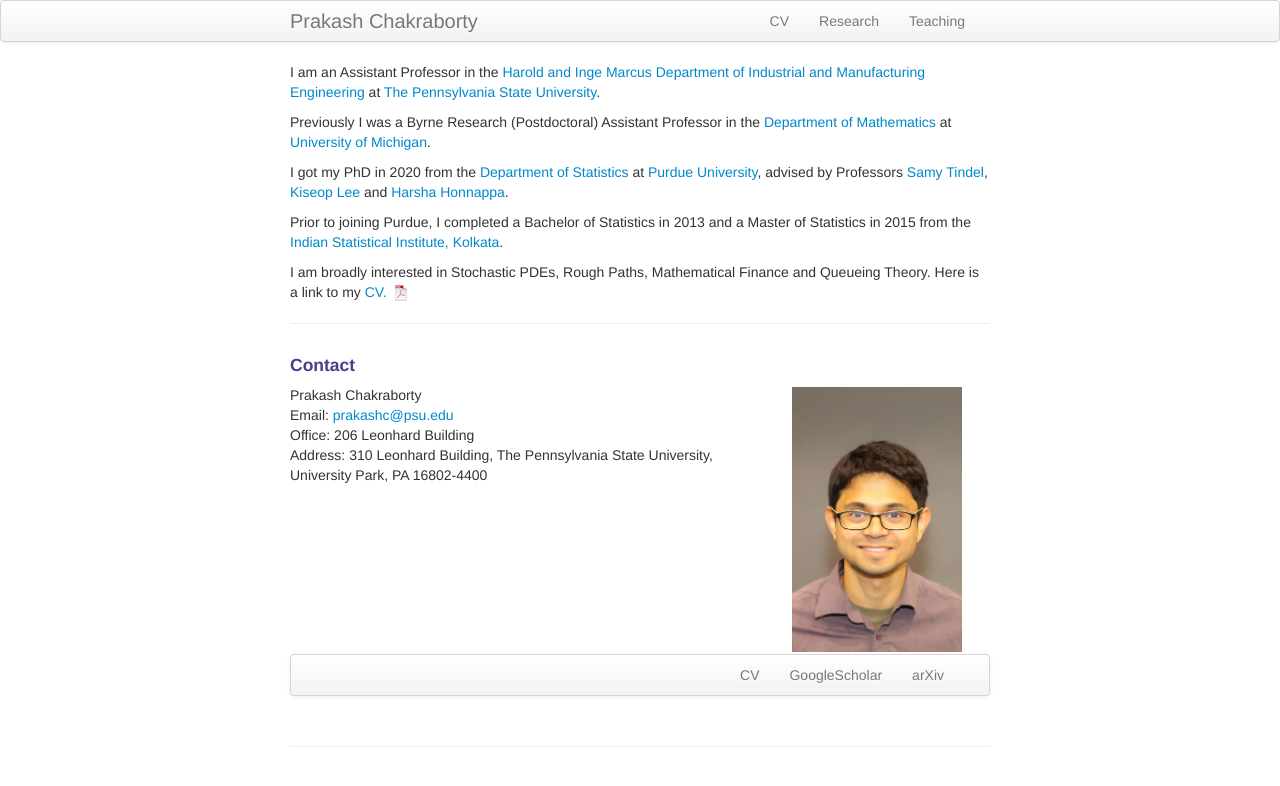
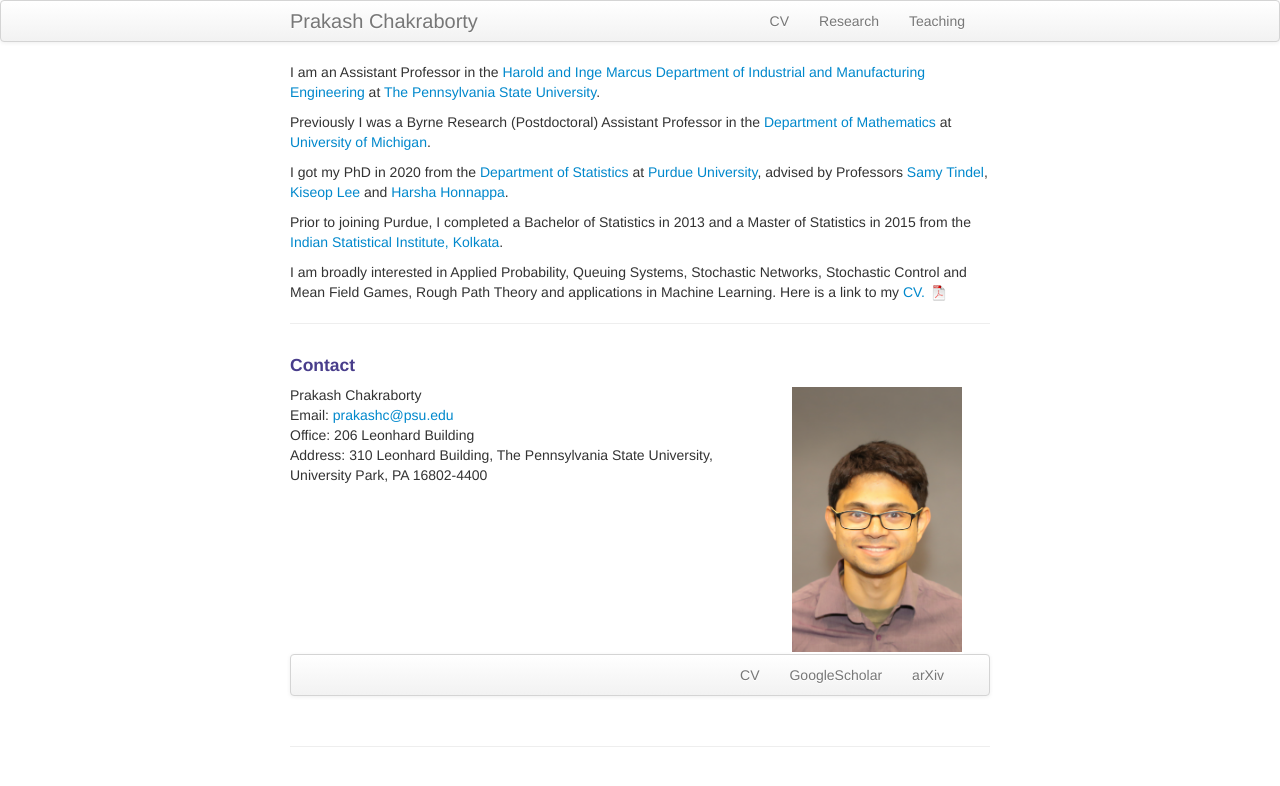
Before and after one commit to prakashchakraborty/prakashchakraborty.github.io, a Jekyll site: the page built from index.md, in a window 1280 px wide. Shown: the top 786 px of the page. Built offline with Jekyll 4.4.1, drawn with Linux system fonts in a browser that asks for light colours.

Commit message:
Update index.md

```diff
--- a/index.md
+++ b/index.md
@@ -13,7 +13,7 @@ I got my PhD in 2020 from the <a href="https://www.stat.purdue.edu/">Department
 
 Prior to joining Purdue, I completed a Bachelor of Statistics in 2013 and a Master of Statistics in 2015 from the <a href="https://www.isical.ac.in/">Indian Statistical Institute, Kolkata</a>.
 
-I am broadly interested in Stochastic PDEs, Rough Paths, Mathematical Finance and Queueing Theory. Here is a link to my [CV. ![CV as pdf]({{ BASE_PATH }}/pages/icons16/pdf-icon.png)]({{ BASE_PATH }}/assets/CV.pdf)<br/>
+I am broadly interested in Applied Probability, Queuing Systems, Stochastic Networks, Stochastic Control and Mean Field Games, Rough Path Theory and applications in Machine Learning. Here is a link to my [CV. ![CV as pdf]({{ BASE_PATH }}/pages/icons16/pdf-icon.png)]({{ BASE_PATH }}/assets/CV.pdf)<br/>
 
 
 ---
```
